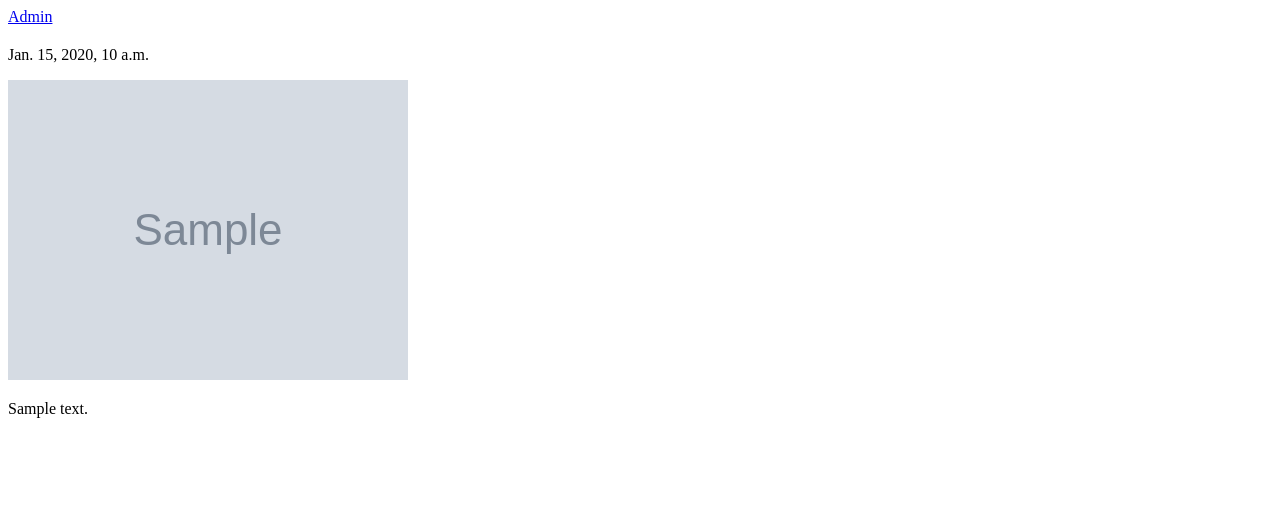
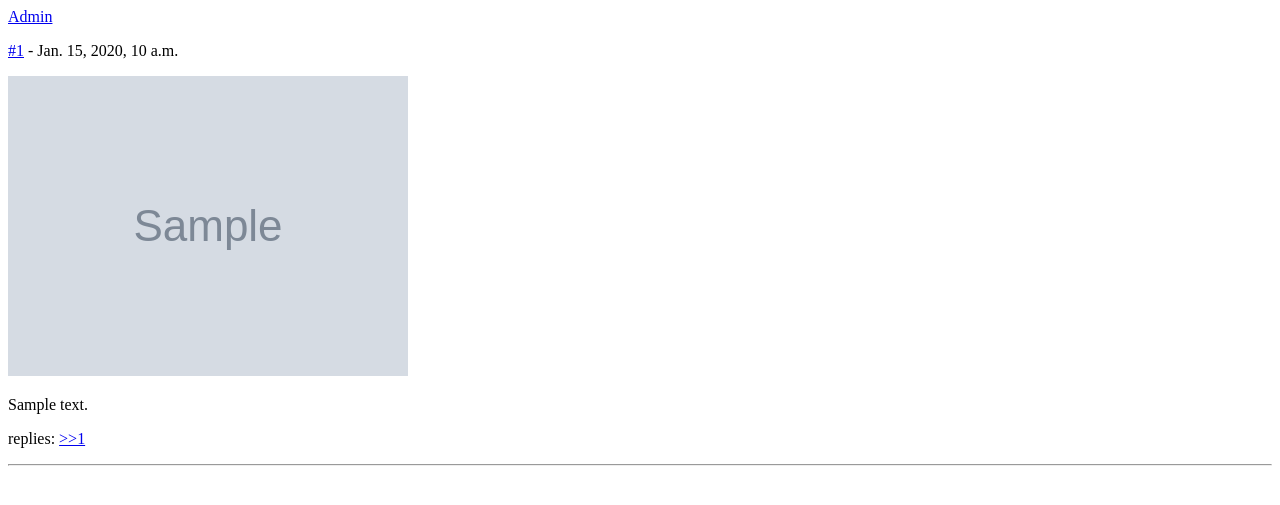
Before and after one commit to TundraTauno/kasilauta, a Django app: template gallery/templates/thread_detail.html in a window 1280 px wide. Shown: the top 505 px of the page. Run offline with Django 3.2, Linux system fonts and the light colour scheme; the template is opened without the code that fills it: values that come from a table or form of the project are taken from there, others are empty; tables that the repository leaves empty hold one stand-in row (values such as "Sample post"); grey boxes marked "Sample" are stand-in pictures.

Commit message:
Now replies are automatically generated when user references another id with >> prefix. Doesn't link yet.

```diff
--- a/gallery/models.py
+++ b/gallery/models.py
@@ -1,3 +1,5 @@
+import re
+
 from django.db import models
 from django.utils.text import Truncator
 
@@ -67,7 +69,34 @@ class Post(models.Model):
     def save(self, *args, **kwargs):
         if not self.make_thumbnail():
             raise Exception("Unable to create thumbnail.")
+
         super(Post, self).save(*args, **kwargs)
+
+        self.make_replies()
+
+    # Collect all IDs that start with ">>". Do regex in two parts since it's difficult
+    # to craft it in to a single regex.
+    def make_replies(self):
+
+        # Match reply IDs as "word boundaries".
+        # Example: text ">>213 >>12" returns [>>213, >>12]
+        regex = '(^|\W)>>\d{1,11}'
+        pattern = re.compile(regex)
+
+        # Filter out numbers.
+        # Example: text ">>213" returns "213"
+        regex_numbers = '(?<=>>)\d{1,11}'
+        pattern_numbers = re.compile(regex_numbers)
+
+        # Populate Reply table. Filter unique numbers using set.
+        unique_ids = set()
+        for numbers in re.finditer(regex, self.text):
+            filtered_num = re.search(pattern_numbers, numbers.group(0)).group(0)
+            unique_ids.add(int(filtered_num))
+
+        for uid in unique_ids:
+            reply = Reply(to_post=Post.objects.get(pk=uid), from_post=self)
+            reply.save()
 
     # Create thumbnail from the original Image
     def make_thumbnail(self):
@@ -117,3 +146,12 @@ class Post(models.Model):
 
     def very_short_text(self):
         return Truncator(self.text).chars(VERY_SHORT_TEXT)
+
+    def get_replies(self):
+        return Reply.objects.filter(to_post=self.pk)
+
+class Reply(models.Model):
+    to_post     = models.ForeignKey(Post, on_delete=models.SET_NULL,
+            null=True, related_name='to_post')
+    from_post   = models.ForeignKey(Post, on_delete=models.CASCADE,
+            null=True, related_name='from_post')
--- a/gallery/templates/thread_detail.html
+++ b/gallery/templates/thread_detail.html
@@ -1,11 +1,11 @@
 {% extends "base.html" %}
 {% block content %}
 {% load staticfiles %}
-    <h2>{{thread.title}}</h2>
     <div class="row">
     {% for p in thread.all_posts %}
-      <div class="box">
-        <p>{{p.created_at}}</p>
+      <div id="{{p.pk}}" class="box">
+        <p><a href="#">#{{p.id}}</a> - {{p.created_at}}</p>
+
         {% if p.thumbnail %}
         <img src="{{p.thumbnail.url}}" alt="{{p.text}}"/>
         <ul class="meta-info">
@@ -15,6 +15,18 @@
         {% endif %}
         <p>{{p.text}}</p>
       </div>
+
+      {% if p.get_replies.count %}
+      <p>replies:
+      {% for r in p.get_replies %}
+        {% if r %}
+        <a href="#">>>{{r.from_post.id}}</a>
+        {% endif %}
+      {% endfor %}
+      </p>
+      {% endif %}
+
+      <hr>
       {% empty %}
         <p>There aren't any posts.</p>
     {% endfor %}
```
Also changed, not shown: gallery/static/main_view.css (+6 -2 lines), gallery/migrations/0003_post_replies.py (added), gallery/migrations/0004_auto_20190714_2230.py (added), gallery/migrations/0005_auto_20190714_2258.py (added), gallery/migrations/0006_auto_20190714_2309.py (added), gallery/migrations/0007_auto_20190715_2313.py (added).
